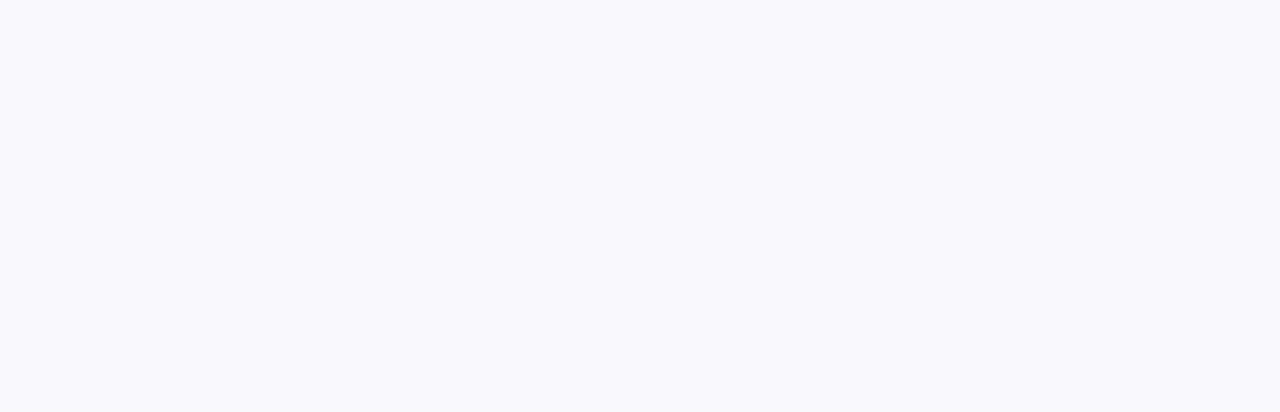
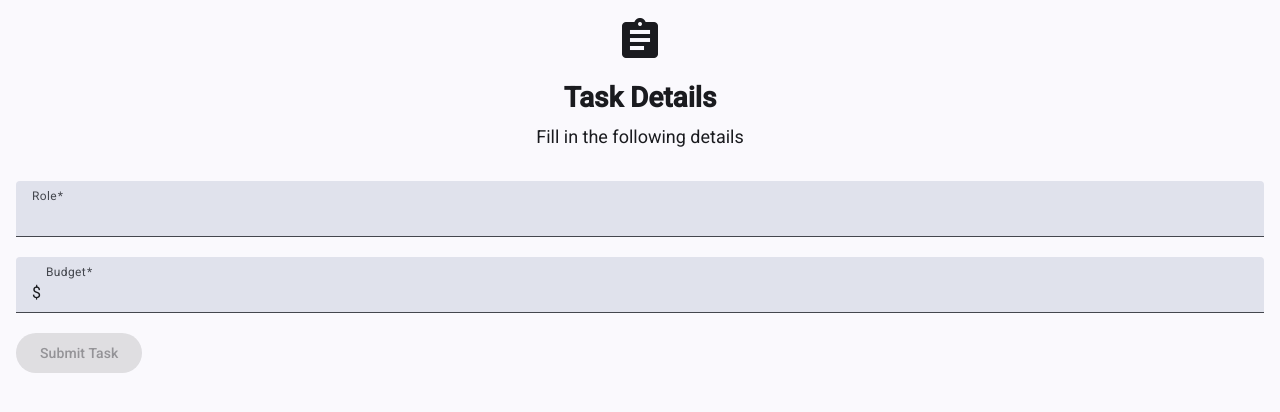
Before and after one commit to PeterBogdanov8/Multi-Agent-Web-Application, an Angular app in the folder frontend/: page /single-agent-task-details/1 in a window 1280 px wide. Before the commit this address led to /. Shown: the top 412 px of the page. Built offline with nearby package versions, Linux system fonts and the light colour scheme.

Commit message:
Create the 'single agent task details' page

```diff
--- a/frontend/src/app/app.config.ts
+++ b/frontend/src/app/app.config.ts
@@ -1,11 +1,11 @@
 import { ApplicationConfig, provideBrowserGlobalErrorListeners } from '@angular/core';
-import { provideRouter } from '@angular/router';
+import { provideRouter, withComponentInputBinding } from '@angular/router';
 
 import { routes } from './app.routes';
 
 export const appConfig: ApplicationConfig = {
   providers: [
     provideBrowserGlobalErrorListeners(),
-    provideRouter(routes)
+    provideRouter(routes, withComponentInputBinding())
   ]
 };
--- a/frontend/src/app/app.routes.ts
+++ b/frontend/src/app/app.routes.ts
@@ -1,7 +1,9 @@
 import { Routes } from '@angular/router';
 import { Agents } from './pages/agents/agents';
+import { SingleAgentTaskDetails } from './pages/single-agent-task-details/single-agent-task-details';
 
 export const routes: Routes = [
     { path: "", redirectTo: "agents", pathMatch: "full" },
-    { path: "agents", component: Agents }
+    { path: "agents", component: Agents },
+    { path: "single-agent-task-details/:agentType", component: SingleAgentTaskDetails}
 ];
--- a/frontend/src/app/pages/agents/agents.html
+++ b/frontend/src/app/pages/agents/agents.html
@@ -1,9 +1,9 @@
 <mat-icon class="agent-icon">psychology</mat-icon>
-<h1>Agent Systems</h1>
+<h1 class="heading">Agent Systems</h1>
 <p class="sub-heading">Select the agent system you would like to use:</p>
 <mat-grid-list class="grid-list" [cols]="numCols" rowHeight="200px" gutterSize="1rem">
     @for (card of cards; track card.title) {
-    <mat-grid-tile class="tile">
+    <mat-grid-tile class="tile" (click)="onAgentClick(card.value)">
         <mat-card class="card" appearance="outlined">
             <mat-card-header>
                 <mat-card-title>{{card.title}}</mat-card-title>
--- a/frontend/src/app/pages/agents/agents.scss
+++ b/frontend/src/app/pages/agents/agents.scss
@@ -1,4 +1,4 @@
-h1 {
+.heading {
     text-align: center;
 }
 
--- a/frontend/src/app/pages/agents/agents.ts
+++ b/frontend/src/app/pages/agents/agents.ts
@@ -3,6 +3,8 @@ import { Component, inject, OnInit } from '@angular/core';
 import { MatCardModule } from '@angular/material/card';
 import { MatGridListModule } from '@angular/material/grid-list';
 import { MatIconModule } from '@angular/material/icon';
+import { AgentType } from '../../shared/enums/agent-type';
+import { Router } from '@angular/router';
 
 @Component({
   selector: 'app-agents',
@@ -16,14 +18,35 @@ import { MatIconModule } from '@angular/material/icon';
 })
 export class Agents implements OnInit {
   cards = [
-    { title: "Search Agent", subtitle: "single agent", description: "A search algorithm is used to select candidates by comparing the candidate's expected salary with the employer's salary budget. The algorithm checks whether the candidate's expected salary is less than or equal to the amount the employer is willing to pay. Candidates who meet this requirement have a high change of being selected, while those whose salary expectations are higher than the employer's budget are not considered."},
-    { title: "Simulated Annealing Agent", subtitle: "single agent", description: "A simulated annealing algorithm is used to select the best candidates from a group of possible candidates. It starts by choosing a candidate and then looks for better options by trying different possibilities. Sometimes, it also accepts a less suitable candidate to avoid getting stuck with a poor choice too early. As the process continues, it becomes more focused on selecting the best candidates."},
-    { title: "Genetic Agent", subtitle: "single agent", description: "A genetic algorithm is used to select the best candidates by copying the idea of natural evolution. It starts with a group of possible candidates and checks how well each one meets the required conditions. The best candidates are chosen and combined to create new candidates. Small random changes may also be made to improve the results. This process is repeated several times until the algorithm finds the most suitable candidates."},
-    { title: "Dynamic Programming Agent", subtitle: "single agent", description: "A dynamic programming algorithm is used to select the best candidates by finding all possible solutions in a systematic way. After considering all possible solutions, the algorithm compares them and chooses the best one based on the given requirements."},
+    {
+      title: "Search Agent",
+      subtitle: "single agent",
+      description: "A search algorithm is used to select candidates by comparing the candidate's expected salary with the employer's salary budget. The algorithm checks whether the candidate's expected salary is less than or equal to the amount the employer is willing to pay. Candidates who meet this requirement have a high change of being selected, while those whose salary expectations are higher than the employer's budget are not considered.",
+      value: AgentType.SearchAgentType
+    },
+    {
+      title: "Simulated Annealing Agent",
+      subtitle: "single agent",
+      description: "A simulated annealing algorithm is used to select the best candidates from a group of possible candidates. It starts by choosing a candidate and then looks for better options by trying different possibilities. Sometimes, it also accepts a less suitable candidate to avoid getting stuck with a poor choice too early. As the process continues, it becomes more focused on selecting the best candidates.",
+      value: AgentType.SimulatedAnnealingAgentType
+    },
+    {
+      title: "Genetic Agent",
+      subtitle: "single agent",
+      description: "A genetic algorithm is used to select the best candidates by copying the idea of natural evolution. It starts with a group of possible candidates and checks how well each one meets the required conditions. The best candidates are chosen and combined to create new candidates. Small random changes may also be made to improve the results. This process is repeated several times until the algorithm finds the most suitable candidates.",
+      value: AgentType.GeneticAgentType
+    },
+    {
+      title: "Dynamic Programming Agent",
+      subtitle: "single agent",
+      description: "A dynamic programming algorithm is used to select the best candidates by finding all possible solutions in a systematic way. After considering all possible solutions, the algorithm compares them and chooses the best one based on the given requirements.",
+      value: AgentType.DynamicProgrammingAgentType
+    },
   ];
   numCols = 1;
 
   private breakpointObserver = inject(BreakpointObserver);
+  private router = inject(Router)
 
   ngOnInit(): void {
     this.breakpointObserver.observe([
@@ -40,4 +63,8 @@ export class Agents implements OnInit {
       }
     })
   }
+
+  onAgentClick(agentType: AgentType) {
+    this.router.navigate(["/single-agent-task-details", agentType])
+  }
 }
--- /dev/null
+++ b/frontend/src/app/pages/single-agent-task-details/single-agent-task-details.html
@@ -0,0 +1,15 @@
+<mat-icon class="task-icon">assignment</mat-icon>
+<h1 class="heading">Task Details</h1>
+<p class="sub-heading">Fill in the following details</p>
+<form [formGroup]="form" (ngSubmit)="onSubmit()">
+    <mat-form-field floatLabel="always">
+        <mat-label>Role</mat-label>
+        <input matInput formControlName="role"/>
+    </mat-form-field>
+    <mat-form-field floatLabel="always">
+        <mat-label>Budget</mat-label>
+        <input matInput type="number" formControlName="budget"/>
+        <span matTextPrefix>$&nbsp;</span>
+    </mat-form-field>
+    <button type="submit" matButton="filled" [disabled]="!form.valid">Submit Task</button>
+</form>
--- /dev/null
+++ b/frontend/src/app/pages/single-agent-task-details/single-agent-task-details.scss
@@ -0,0 +1,24 @@
+.heading {
+    text-align: center;
+}
+
+.sub-heading {
+    text-align: center;
+    font-size: large;
+}
+
+.task-icon {
+    padding-top: 1rem;
+    text-align: center;
+    font-size: 3rem;
+    width: 100%;
+    height: max-content;
+}
+
+mat-form-field {
+    width: 100%;
+}
+
+form {
+    padding: 1rem;
+}
--- /dev/null
+++ b/frontend/src/app/pages/single-agent-task-details/single-agent-task-details.ts
@@ -0,0 +1,32 @@
+import { Component, inject, Input } from '@angular/core';
+import { FormBuilder, FormControl, FormsModule, ReactiveFormsModule, Validators } from '@angular/forms';
+import { MatButtonModule } from '@angular/material/button';
+import { MatFormFieldModule } from '@angular/material/form-field';
+import { MatIconModule } from '@angular/material/icon';
+import { MatInputModule } from '@angular/material/input';
+import { AgentType } from '../../shared/enums/agent-type';
+
+@Component({
+  selector: 'app-single-agent-task-details',
+  imports: [
+    FormsModule,
+    ReactiveFormsModule,
+    MatIconModule,
+    MatFormFieldModule,
+    MatInputModule,
+    MatButtonModule
+  ],
+  templateUrl: './single-agent-task-details.html',
+  styleUrl: './single-agent-task-details.scss',
+})
+export class SingleAgentTaskDetails {
+  @Input() agentType!: AgentType;
+  private formBuilder = inject(FormBuilder);
+  form = this.formBuilder.group({
+    role: new FormControl('', Validators.required),
+    budget: new FormControl('', Validators.required)
+  });
+
+  onSubmit() {
+  }
+}
--- /dev/null
+++ b/frontend/src/app/shared/enums/agent-type.ts
@@ -0,0 +1,6 @@
+export enum AgentType {
+    SimulatedAnnealingAgentType = "SimulatedAnnealingAgent",
+    SearchAgentType = "SearchAgent",
+    GeneticAgentType = "GeneticAgent",
+    DynamicProgrammingAgentType = "DynamicProgrammingAgent"
+}
```
Also changed, not shown: 1 other file (tests, documents, lock files or other folders).
